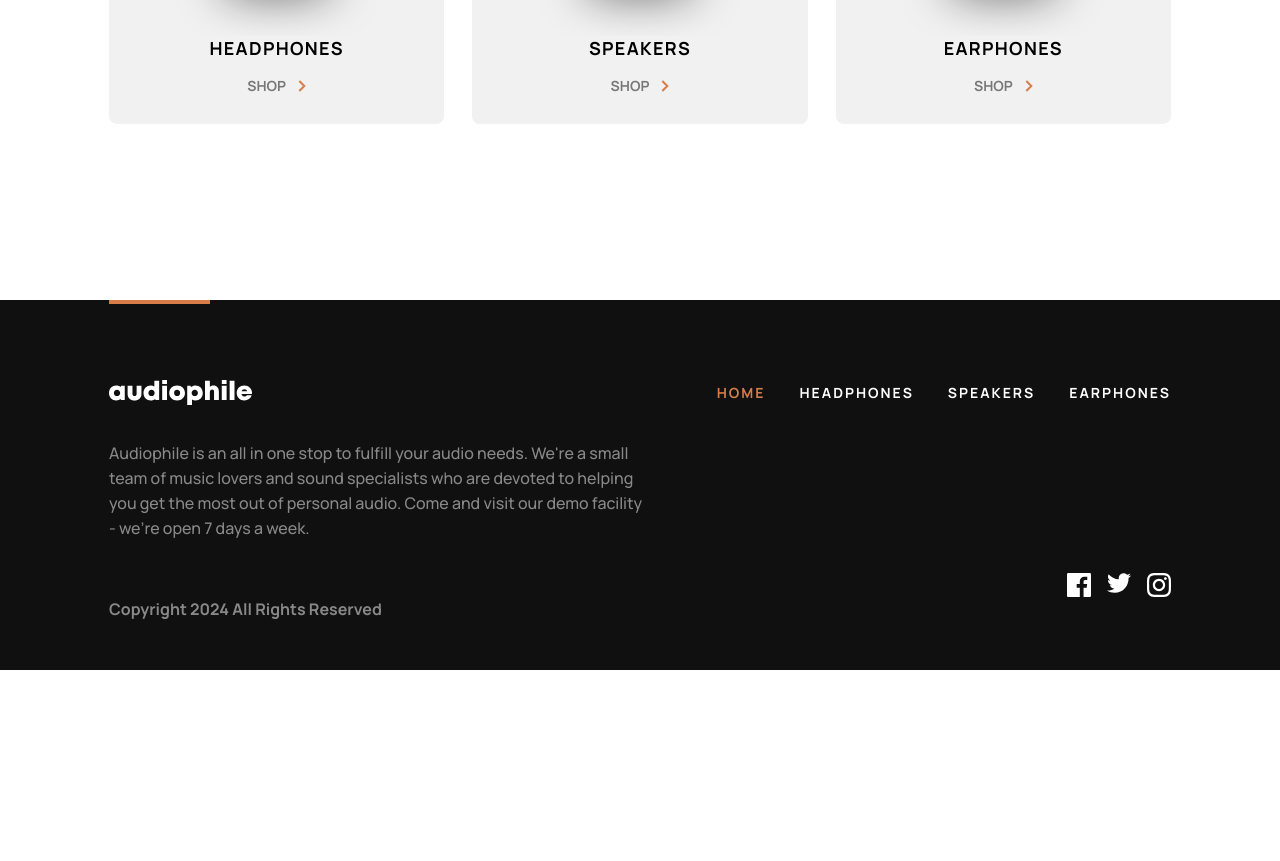
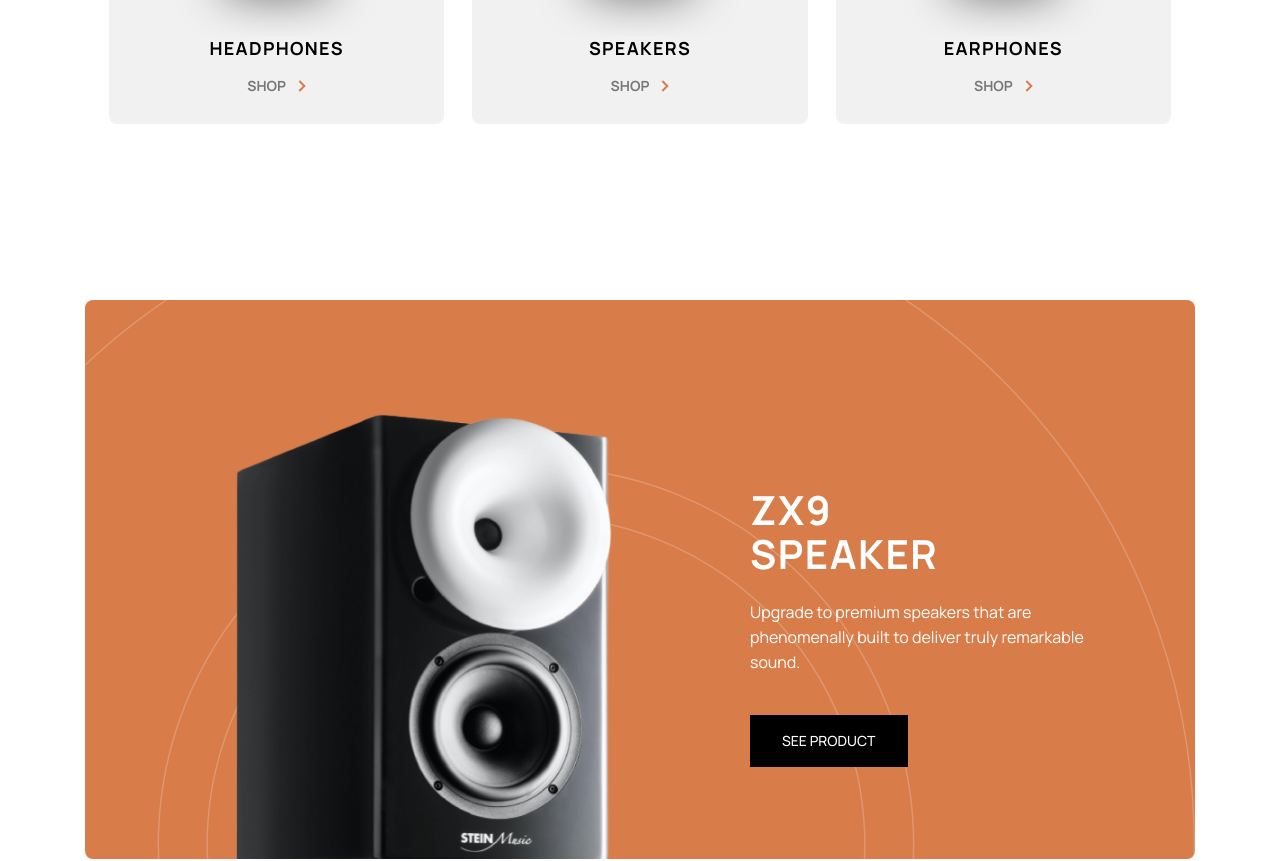
Before and after one commit to JoeyQuandt/audiophile, a Next.js app: page / in a window 1280 px wide. Shown: the part 950-1811 px from the top of the page. Before the commit the page ends 1620 px from the top, so only its background shows below. Built offline with nearby package versions, Linux system fonts and the light colour scheme.

Commit message:
feat(banners)

```diff
--- a/src/app/globals.css
+++ b/src/app/globals.css
@@ -102,7 +102,7 @@
 
   body,
   .p {
-    @apply text-base leading-[25px] font-medium;
+    @apply text-base leading-[25px] font-normal;
   }
   .subtitle {
     @apply font-bold leading-[25px] text-sm tracking-[0.929px] text-theme-orange uppercase;
--- a/src/app/page.tsx
+++ b/src/app/page.tsx
@@ -1,13 +1,13 @@
 import Hero from "@/components/Hero";
 import ProductCards from "@/components/ProductCards/ProductCards";
-import { Button } from "@/components/ui/button";
-import Link from "next/link";
+import Banner from "@/components/Banner";
 
 export default function Home() {
   return (
     <>
       <Hero />
       <ProductCards />
+      <Banner />
     </>
   );
 }
--- /dev/null
+++ b/src/components/Banner.tsx
@@ -0,0 +1,29 @@
+import Image from "next/image";
+import { Button } from "./ui/button";
+import { BackgroundBanner } from "./icons";
+import Link from "next/link";
+
+export default function Banner() {
+  return (
+    <section className="layout bg-theme-orange rounded-[8px] flex justify-between items-center relative pl-32 pr-24 pt-24  mb-12">
+      <BackgroundBanner className="absolute left-0 h-auto w-full" />
+      <Image
+        src="/images/zx9speaker_banner.png"
+        alt="Zx7 banner"
+        className="relative z-10"
+        width={410}
+        height={439}
+      />
+      <div className="text-theme-white relative z-10 max-w-[349px]">
+        <h2 className="mb-6 max-w-[261px]">ZX9 SPEAKER</h2>
+        <p className="mb-10">
+          Upgrade to premium speakers that are phenomenally built to deliver
+          truly remarkable sound.
+        </p>
+        <Button variant="secondary" asChild>
+          <Link href="/">See Product</Link>
+        </Button>
+      </div>
+    </section>
+  );
+}
--- a/src/components/Hero.tsx
+++ b/src/components/Hero.tsx
@@ -1,7 +1,6 @@
 import { Button } from "./ui/button";
 import { Separator } from "./ui/separator";
 import Link from "next/link";
-import Image from "next/image";
 
 export default function Hero() {
   return (
--- a/src/components/ui/button.tsx
+++ b/src/components/ui/button.tsx
@@ -11,6 +11,8 @@ const buttonVariants = cva(
       variant: {
         default:
           "bg-theme-orange text-primary-foreground hover:bg-theme-lightOrange px-8 py-4 uppercase",
+        secondary:
+          "bg-black text-theme-white text-primary-foreground hover:bg-theme-blackHover px-8 py-4 uppercase",
         outline:
           "px-8 py-4 uppercase border border-black hover:text-theme-white hover:bg-black",
         link: "bg-transparent uppercase font-bold opacity-50 text-sm hover:text-theme-orange hover:opacity-100",
```
